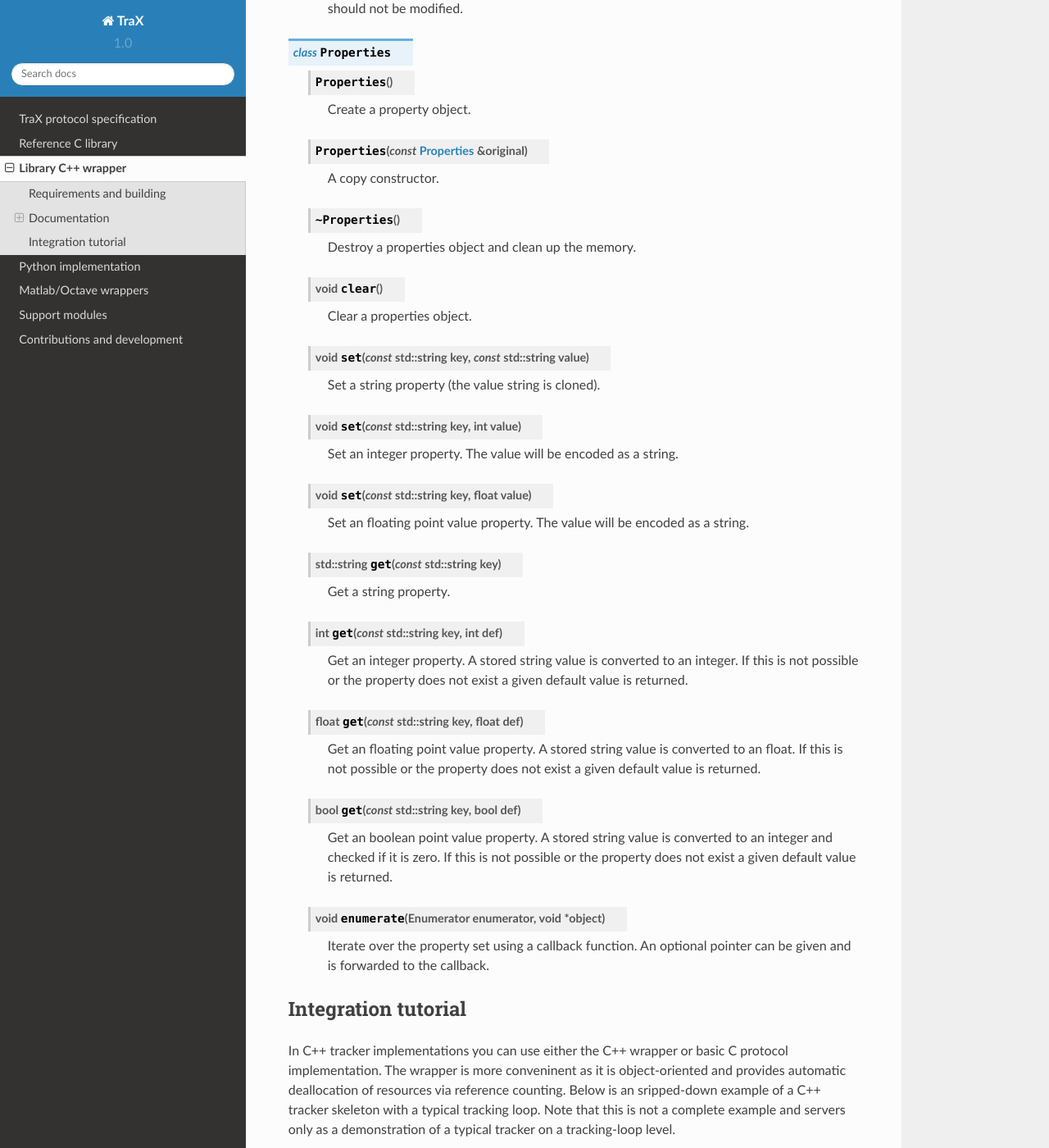
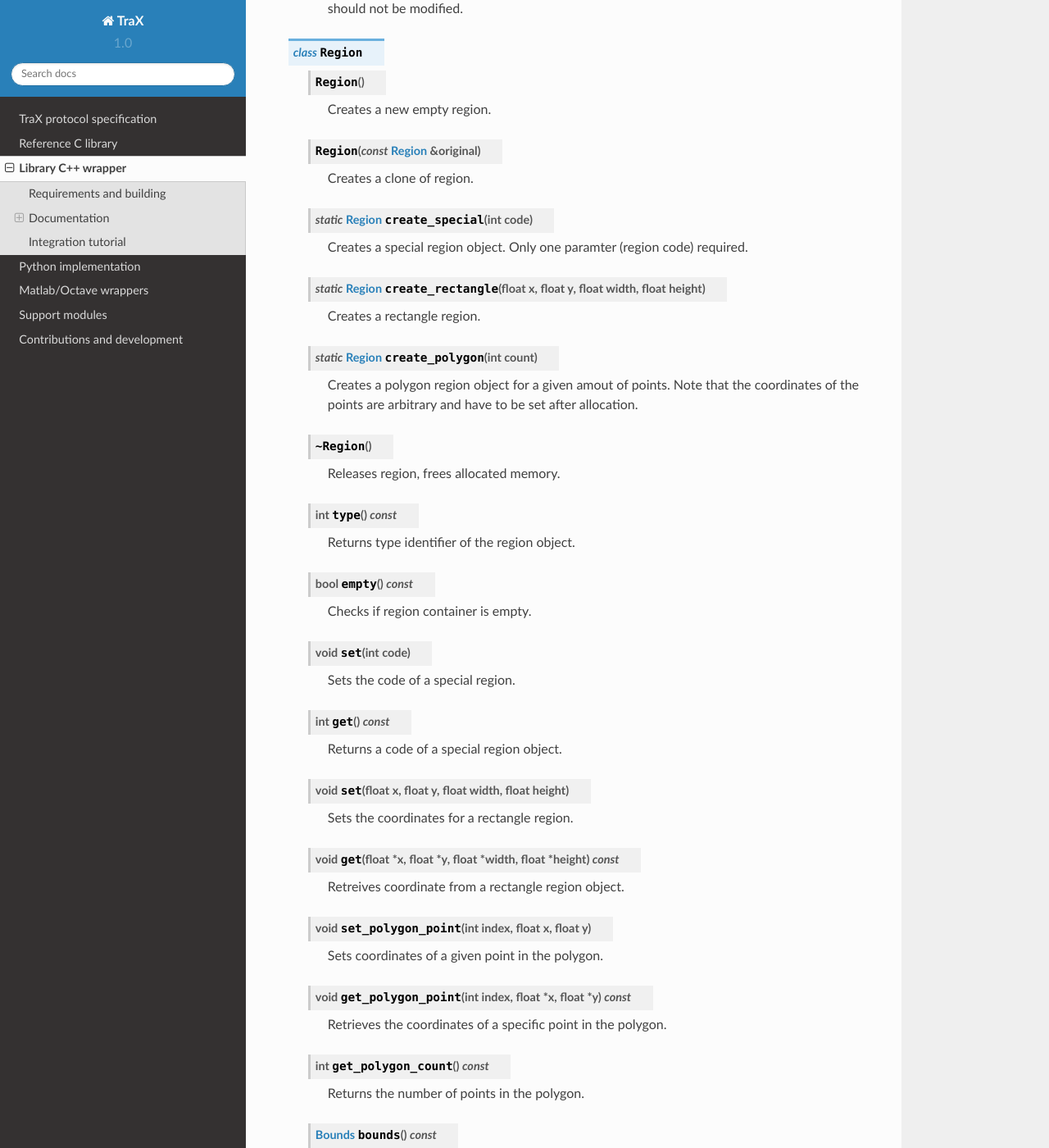
Before and after one commit to votchallenge/trax, a Sphinx documentation site: the page built from docs/documentation_cpp.rst, in a window 1280 px wide and 1400 px high, scrolled down 3477 px. Shown: the whole window at 82% size. Built offline with Sphinx 7.4.7 and the Read the Docs theme 2.0.0, drawn with Linux system fonts in a browser that asks for light colours; some of the changed text lies outside the part shown.

Commit message:
Updating documentation with missing Region class and some details.

```diff
--- a/docs/documentation_cpp.rst
+++ b/docs/documentation_cpp.rst
@@ -153,6 +153,80 @@ The wrapper is composed of several classes, mostly following the underlying C fu
 
       Returns a file buffer and its length. This function returns a pointer to the internal data which should not be modified.
 
+.. cpp:class:: Region
+
+   .. cpp:function:: Region()
+
+      Creates a new empty region.
+
+   .. cpp:function:: Region(const Region& original)
+
+      Creates a clone of region.
+
+   .. cpp:function:: static Region create_special(int code)
+
+      Creates a special region object. Only one paramter (region code) required.
+
+   .. cpp:function:: static Region create_rectangle(float x, float y, float width, float height)
+
+      Creates a rectangle region.
+
+   .. cpp:function:: static Region create_polygon(int count)
+
+      Creates a polygon region object for a given amout of points. Note that the coordinates of the points are arbitrary and have to be set after allocation.
+
+   .. cpp:function:: ~Region()
+
+      Releases region, frees allocated memory.
+
+   .. cpp:function:: int type() const
+
+      Returns type identifier of the region object.
+
+   .. cpp:function:: bool empty() const
+
+      Checks if region container is empty.
+
+   .. cpp:function:: void set(int code)
+
+      Sets the code of a special region.
+
+   .. cpp:function:: int get() const
+
+      Returns a code of a special region object.
+
+   .. cpp:function:: void set(float x, float y, float width, float height)
+
+      Sets the coordinates for a rectangle region.
+
+   .. cpp:function:: void get(float* x, float* y, float* width, float* height) const
+
+      Retreives coordinate from a rectangle region object.
+
+   .. cpp:function:: void set_polygon_point(int index, float x, float y)
+
+      Sets coordinates of a given point in the polygon.
+
+   .. cpp:function:: void get_polygon_point(int index, float* x, float* y) const
+
+      Retrieves the coordinates of a specific point in the polygon.
+
+   .. cpp:function:: int get_polygon_count() const
+
+      Returns the number of points in the polygon.
+
+   .. cpp:function:: Bounds bounds() const
+
+      Computes bounds of a region.
+
+   .. cpp:function:: Region convert(int type) const
+
+      Convert region to one of the other types if possible.
+
+   .. cpp:function:: float overlap(const Region& region, const Bounds& bounds = Bounds()) const
+
+      Calculates the Jaccard index overlap measure for the given regions with optional bounds that limit the calculation area.
+
 
 .. cpp:class:: Properties
 
```
Also changed, not shown: docs/support.rst (+4 -6 lines).
